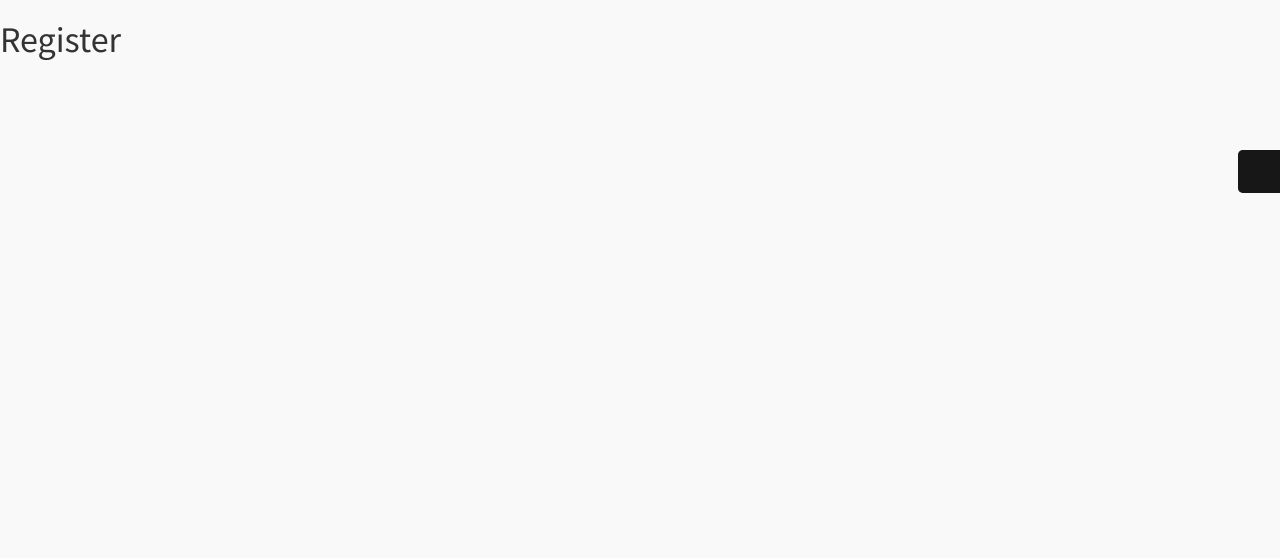
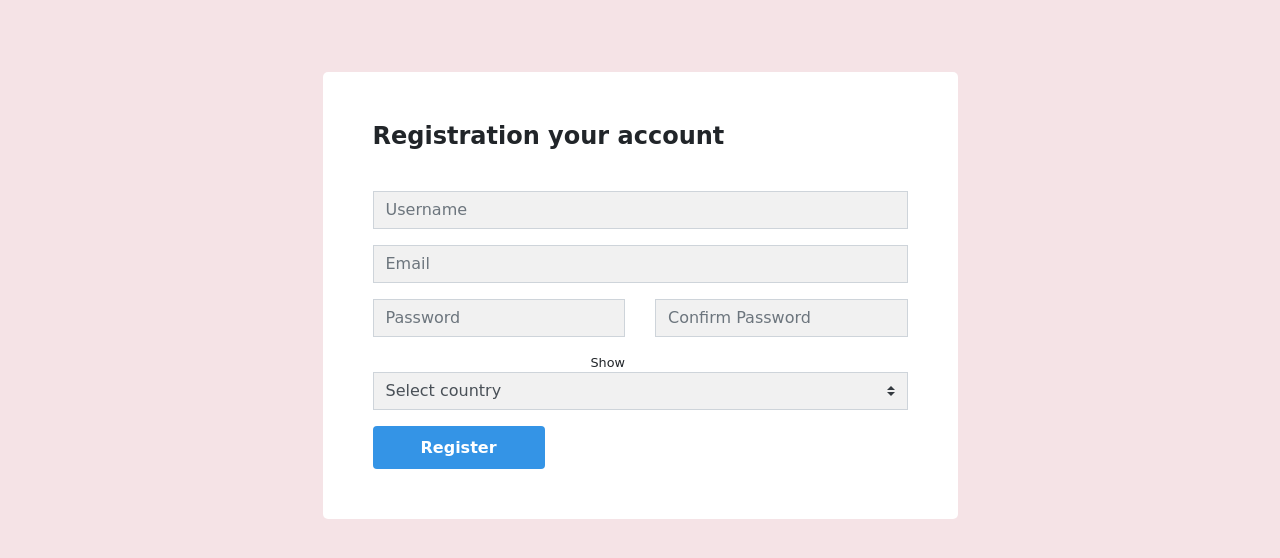
Before and after one commit to ArmanKamal/DjangoExpenseTrakcer, a Django app: template authentication/templates/authentication/signup.html in a window 1280 px wide. Shown: the top 558 px of the page. Run offline with Django 3.2, Linux system fonts and the light colour scheme; the template is opened without the code that fills it, so the values that code supplies are empty; some libraries are stand-ins or nearby versions; some web fonts are replaced.

Commit message:
Register Template Added

```diff
--- a/authentication/templates/authentication/signup.html
+++ b/authentication/templates/authentication/signup.html
@@ -1,7 +1,64 @@
  {% extends 'base_auth.html' %}
+{% load static %}
+ {% block content %}
+ <section class="contact-from pt-4">
+     <div class="container">
+         <div class="row mt-5">
+             <div class="col-md-7 mx-auto">
+                 <div class="form-wrapper">
+                     <div class="row">
+                         <div class="col-md-12">
+                             <h4>Registration your account</h4>
+                         </div>
+                     </div>
+                     <form _lpchecked="1">
+                         <div class="row">
+                             <div class="col-md-12">
+                                 <div class="form-group">
+                                     <input type="text" class="form-control" name="username" id="username" placeholder="Username">
+                                 </div>
+                             </div>
+                             <div class="col-md-12">
+                                 <div class="form-group">
+                                     <input type="email" class="form-control"  name="email" id="email" placeholder="Email">
+                                 </div>
+                             </div>
 
- {% block content %}
-        <div class="card-body">
-            <h1>Register</h1>
-        </div>
+                             <div class="col-md-6">
+                                <div class="form-group">
+                                    <input type="password" class="form-control"  name="password" id="password" placeholder="Password">
+                                </div>
+                                <small class="float-right">Show</small>
+                             </div>
+                            <div class="col-md-6">
+                                <div class="form-group">
+                                    <input type="password" class="form-control"  name="confirm_pw" id="confirm_pw" placeholder="Confirm Password">
+                                </div>
+                             </div>
+
+
+
+                             <div class="col-md-12">
+                                 <select name="countries" class="custom-select" id="countries">
+                                     <option>Select country</option>
+                                     <option value="usa">USA</option>
+                                     <option value="india">India</option>
+                                     <option value="france">France</option>
+                                     <option value="china">China</option>
+                                     <option value="japan">Japan</option>
+                                     <option value="other">Other</option>
+                                 </select>
+                             </div>
+
+                         </div>
+                         <div class="mt-3">
+                             <button type="submit" class="btn btn-primary">Register</button>
+                         </div>
+                     </form>
+                 </div>
+             </div>
+         </div>
+
+     </div>
+ </section>
  {% endblock %}
--- /dev/null
+++ b/expensetracker/static/css/auth-style.css
@@ -0,0 +1,44 @@
+body{
+    font-family: 'Poiret One', cursive;
+    background-color: #f1dfd1;
+    background-image: linear-gradient(to right, #f5e3e6 0%, #f5e3e6 74%);
+
+  }
+  h4{
+    font-weight: bold;
+    margin-bottom: 2.5rem;
+  }
+  .form-wrapper{
+    background: #fff;
+    border-radius: 5px;
+    padding: 50px;
+  }
+  .form-control, .custom-select{
+    border-radius: 0px;
+      color: #495057;
+      background-color: #f1f1f1;
+      border-color: none;
+
+
+  }
+
+  .form-control:focus {
+      color: #495057;
+      background-color: #ffffff;
+      border:1px solid #b5b6b3;
+      outline: 0;
+      box-shadow: none;
+
+  }
+
+  .btn{
+    background: #3494E6;
+    border: #3494E6;
+    padding: 0.6rem 3rem;
+    font-weight: bold;
+  }
+  .btn:hover, .btn:focus, .btn:active, .btn-primary:not(:disabled):not(.disabled).active, .btn-primary:not(:disabled):not(.disabled):active, .show > .btn-primary.dropdown-toggle {
+    background: #3494E6;
+    border: #3494E6;
+    outline: 0;
+  }
--- a/templates/base_auth.html
+++ b/templates/base_auth.html
@@ -6,47 +6,34 @@
     <meta charset="UTF-8" />
     <title>Authentication</title>
     <meta content="width=device-width, initial-scale=1, maximum-scale=1, user-scalable=no" name="viewport" />
-    <!-- bootstrap 3.0.2 -->
-    <link href="{% static 'css/bootstrap.min.css' %}" rel="stylesheet" type="text/css" />
+    {% comment %} <!-- bootstrap 3.0.2 -->
+    <link href="{% static 'css/bootstrap.min.css' %}" rel="stylesheet" type="text/css" /> {% endcomment %}
+    <link rel="stylesheet" href="https://maxcdn.bootstrapcdn.com/bootstrap/4.0.0/css/bootstrap.min.css" integrity="sha384-Gn5384xqQ1aoWXA+058RXPxPg6fy4IWvTNh0E263XmFcJlSAwiGgFAW/dAiS6JXm" crossorigin="anonymous">
+
     <!-- font Awesome -->
     <link href="{% static 'css/font-awesome.min.css' %}" rel="stylesheet" type="text/css" />
+    <link rel="stylesheet" href="{% static 'css/auth-style.css' %}">
     <!-- Ionicons -->
-    <link href="{% static 'css/ionicons.min.css' %}" rel="stylesheet" type="text/css" />
-    <!-- Morris chart -->
-    <link href="{% static 'css/morris/morris.css' %}" rel="stylesheet" type="text/css" />
-    <!-- jvectormap -->
-    <link href="{% static 'css/jvectormap/jquery-jvectormap-1.2.2.css' %}" rel="stylesheet" type="text/css" />
-    <!-- fullCalendar -->
-    <link href="{% static 'css/fullcalendar/fullcalendar.css' %}" rel="stylesheet" type="text/css" />
-    <!-- Daterange picker -->
-    <link href="{% static 'css/daterangepicker/daterangepicker-bs3.css' %}" rel="stylesheet" type="text/css" />
-    <!-- bootstrap wysihtml5 - text editor -->
-    <link href="{% static 'css/bootstrap-wysihtml5/bootstrap3-wysihtml5.min.css' %}" rel="stylesheet" type="text/css" />
-    <!-- Theme style -->
-    <link href="{% static 'css/AdminLTE.css' %}" rel="stylesheet" type="text/css" />
+
 </head>
 
-<body class="skin-black">
-    <div class="container-fluid">
-        <div class="row col-md-6 mx-auto">
-            <div class="card">{% block content %} {% endblock %}</div>
-        </div>
-    </div>
+<body>
 
-    <!-- add new calendar event modal -->
 
-    <!-- jQuery 2.0.2 -->
+                {% block content %}
+
+                {% endblock%}
+
     <script src="{% static 'js/ajax/jquery.min.js' %}"></script>
-    <!-- jQuery UI 1.10.3 -->
+    {% comment %} <!-- jQuery UI 1.10.3 -->
     <script src="{% static 'js/jquery-ui-1.10.3.min.js' %}" type="text/javascript"></script>
     <!-- Bootstrap -->
-    <script src="{% static 'js/bootstrap.min.js' %}" type="text/javascript"></script>
+    <script src="{% static 'js/bootstrap.min.js' %}" type="text/javascript"></script> {% endcomment %}
+    <script src="https://code.jquery.com/jquery-3.2.1.slim.min.js" integrity="sha384-KJ3o2DKtIkvYIK3UENzmM7KCkRr/rE9/Qpg6aAZGJwFDMVNA/GpGFF93hXpG5KkN" crossorigin="anonymous"></script>
+<script src="https://cdnjs.cloudflare.com/ajax/libs/popper.js/1.12.9/umd/popper.min.js" integrity="sha384-ApNbgh9B+Y1QKtv3Rn7W3mgPxhU9K/ScQsAP7hUibX39j7fakFPskvXusvfa0b4Q" crossorigin="anonymous"></script>
+<script src="https://maxcdn.bootstrapcdn.com/bootstrap/4.0.0/js/bootstrap.min.js" integrity="sha384-JZR6Spejh4U02d8jOt6vLEHfe/JQGiRRSQQxSfFWpi1MquVdAyjUar5+76PVCmYl" crossorigin="anonymous"></script>
 
-    <!-- AdminLTE App -->
-    <script src="{% static 'js/app.js' %}" type="text/javascript"></script>
 
-    <!-- AdminLTE dashboard demo (This is only for demo purposes) -->
-    <script src="{% static 'js/dashboard.js' %}" type="text/javascript"></script>
 </body>
 
 </html>
```
